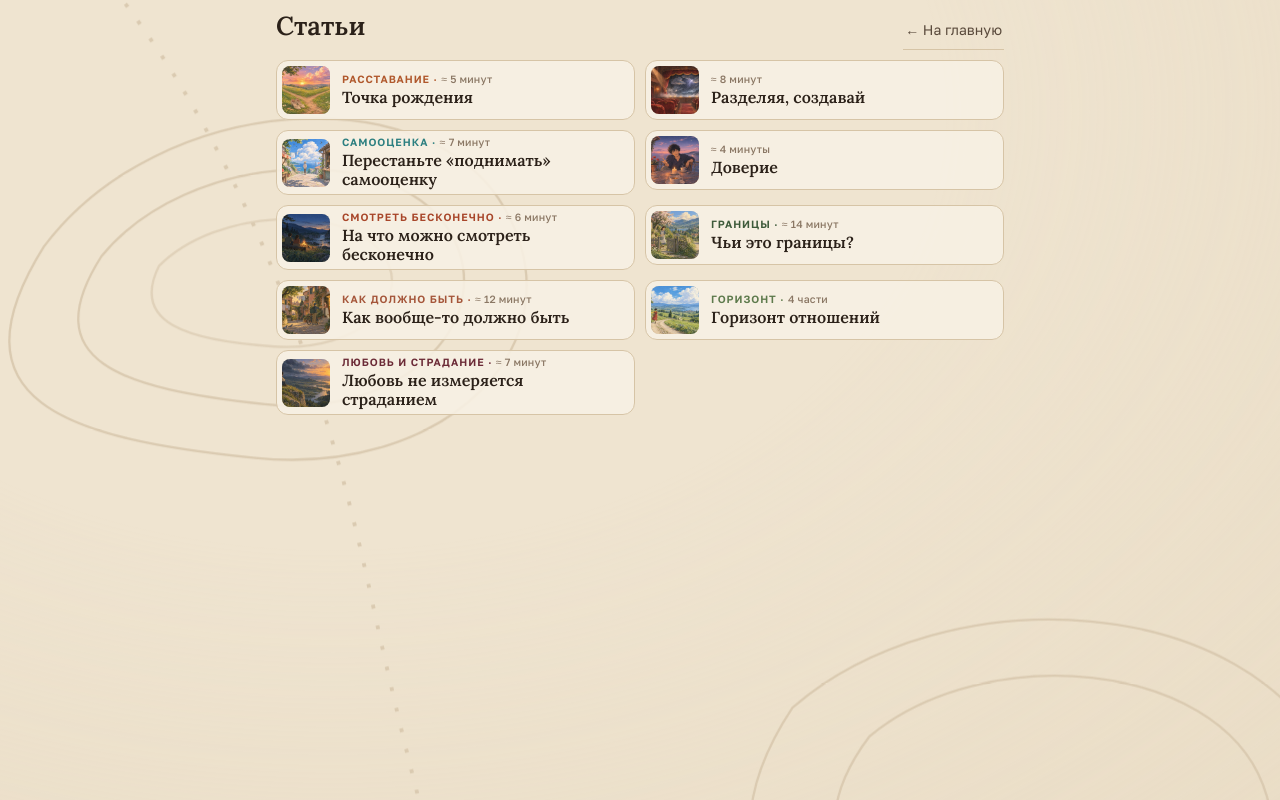
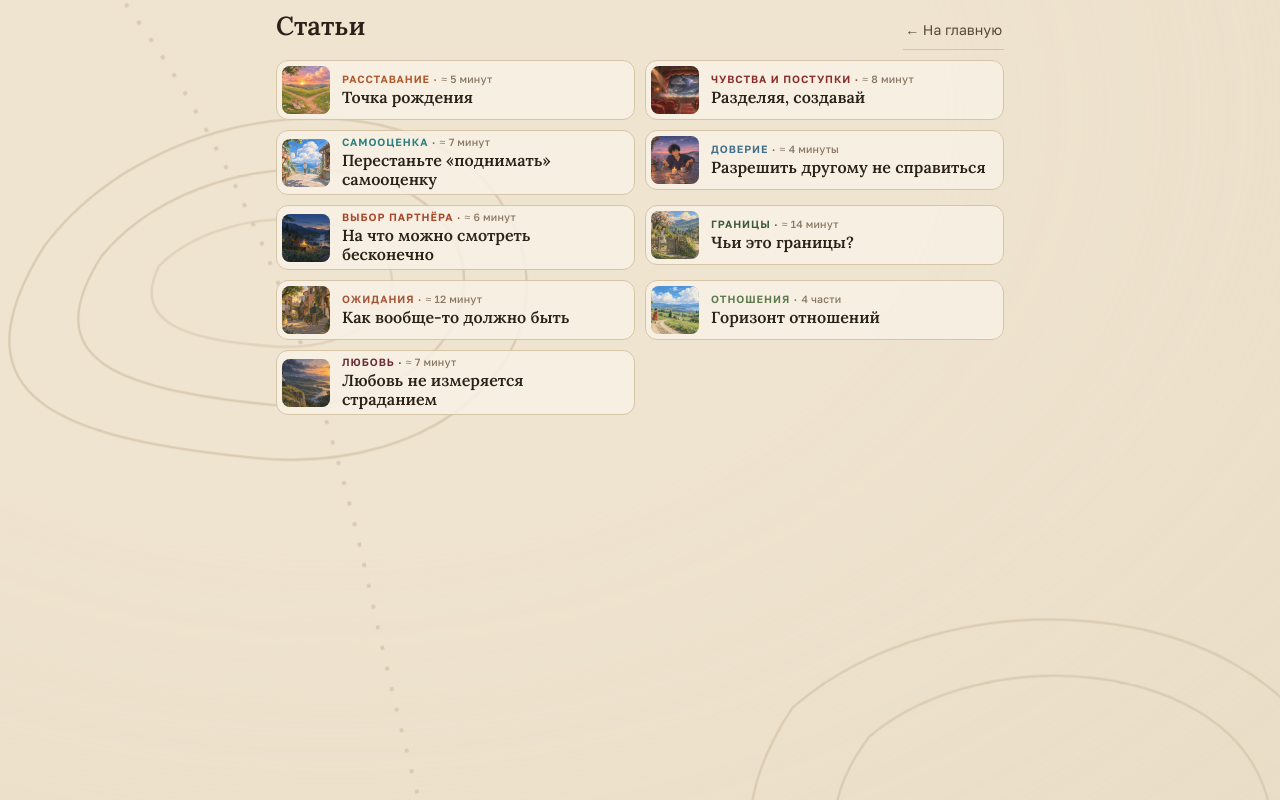
Before and after one commit to LegendPsy/LegendPsy.github.io, a plain HTML site: page stati/proba/index.html in a window 1280 px wide. Drawn offline with Linux system fonts and the light colour scheme.

Commit message:
Каталог (проба): темы и названия статей по выбору автора
Co-Authored-By: Claude Opus 5.5 <noreply@anthropic.com>
Claude-Session: https://claude.ai/code/session_01HQbYBZwUBY61gAbc7YqAEM

```diff
--- a/stati/proba/index.html
+++ b/stati/proba/index.html
@@ -155,7 +155,7 @@ const ARTICLES = [
     url:"https://legendpsy.github.io/relations-essay/rasstavanie/", img:"../art/rasstavanie.jpg",
     chips:["≈ 5 минут","живой сайт"], color:"#b0582c", mark:"Закат" },
   { id:"razdelyaya", status:"open",
-    short:"Разделяя, создавай", title:"Разделяя, создавай",
+    short:"Чувства и поступки", title:"Разделяя, создавай",
     sub:"Почему привычка оправдывать поступки эмоциями лишает нас авторства — и как один короткий зазор между импульсом и действием меняет всё, от самоуважения до любви.",
     url:"https://legendpsy.github.io/relations-essay/razdelyaya/", img:"../art/razdelyaya.jpg",
     chips:["≈ 8 минут","живой сайт"], color:"#8a2f2c", mark:"Театр" },
@@ -165,12 +165,12 @@ const ARTICLES = [
     url:"https://legendpsy.github.io/relations-essay/samoocenka/", img:"../art/samoocenka.jpg",
     chips:["≈ 7 минут","живой сайт"], color:"#2c7f80", mark:"Лето" },
   { id:"doverie", status:"open",
-    short:"Доверие", title:"Доверие",
+    short:"Доверие", title:"Разрешить другому не справиться",
     sub:"Почему страх перед близостью почти никогда не связан с тем, кто сидит напротив, — и что меняется в ту ночь, когда ты наконец разрешаешь другому не справиться.",
     url:"https://legendpsy.github.io/relations-essay/doverie/", img:"../art/doverie.jpg",
     chips:["≈ 4 минуты","живой сайт"], color:"#3f6f8a", mark:"Море" },
   { id:"partner", status:"open",
-    short:"Смотреть бесконечно", title:"На что можно смотреть бесконечно",
+    short:"Выбор партнёра", title:"На что можно смотреть бесконечно",
     sub:"Почему список качеств «идеального партнёра» рассыпается в первый же плохой вторник — и как вместо человека, который даёт нам нужное, выбрать того, чья суть вызывает восхищение.",
     url:"https://legendpsy.github.io/relations-essay/partner/", img:"../art/partner.jpg",
     chips:["≈ 6 минут","живой сайт"], color:"#a8462a", mark:"Костёр" },
@@ -180,18 +180,18 @@ const ARTICLES = [
     url:"https://legendpsy.github.io/relations-essay/granicy/", img:"../art/granicy.jpg",
     chips:["≈ 14 минут","живой сайт"], color:"#3d5a3a", mark:"Сад" },
   { id:"kak-dolzhno", status:"open",
-    short:"Как должно быть", title:"Как вообще-то должно быть",
+    short:"Ожидания", title:"Как вообще-то должно быть",
     sub:"Где проходит наша внутренняя отметка «нормы» — и почему мы разучились чувствовать хорошее, пока оно не превышает ожидания.",
     url:"https://legendpsy.github.io/relations-essay/kak-dolzhno/", img:"../art/kak-dolzhno.jpg",
     chips:["≈ 12 минут"], color:"#a5563a", mark:"Город" },
   { id:"gorizont", status:"open",
-    short:"Горизонт", title:"Горизонт отношений",
+    short:"Отношения", title:"Горизонт отношений",
     sub:"Статья в четырёх частях. Её можно читать, слушать в авторской озвучке и смотреть мультик одновременно.",
     url:"https://legendpsy.github.io/relations-essay/gorizont/", img:"../art/gorizont.jpg",
     chips:["4 части","≈ 1 час","авторская озвучка","мультик"], color:"#5d7a4c", mark:"Дорога",
     extra:[["Вся статья целиком","https://legendpsy.github.io/relations-essay/gorizont/celikom.html"]] },
   { id:"love", status:"open",
-    short:"Любовь и страдание", title:"Любовь не измеряется страданием",
+    short:"Любовь", title:"Любовь не измеряется страданием",
     sub:"Почему мы принимаем тревогу, ревность и неспособность жить без другого за доказательство глубины чувств — и в поисках надёжности выбираем то, что делает близость невыносимой.",
     url:"https://legendpsy.github.io/love-essay/", img:"../art/love.jpg",
     chips:["≈ 7 минут","живой сайт"], color:"#6b2a36", mark:"Скала" }
```
